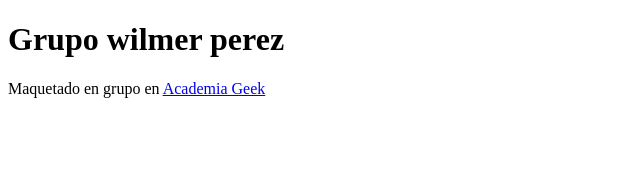
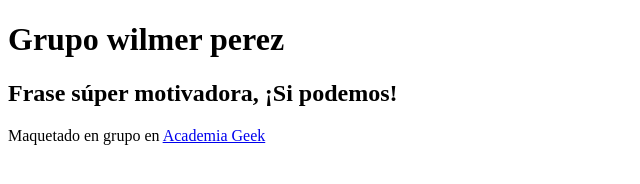
Before and after one commit to Wilcorfis/ejercicios4github, a plain HTML site: page index.html in a window 1280 px wide. Shown: the whole page, without its empty margins (0-640 px from the left). Drawn offline with Linux system fonts and the light colour scheme.

Commit message:
añadi frase motivadora

```diff
--- a/index.html
+++ b/index.html
@@ -12,6 +12,7 @@
     </header>
     <main>
         <section class="motivacion">
+            <h2>Frase súper motivadora, ¡Si podemos!</h2>
 
         </section>
         <section class="contenido">
```
